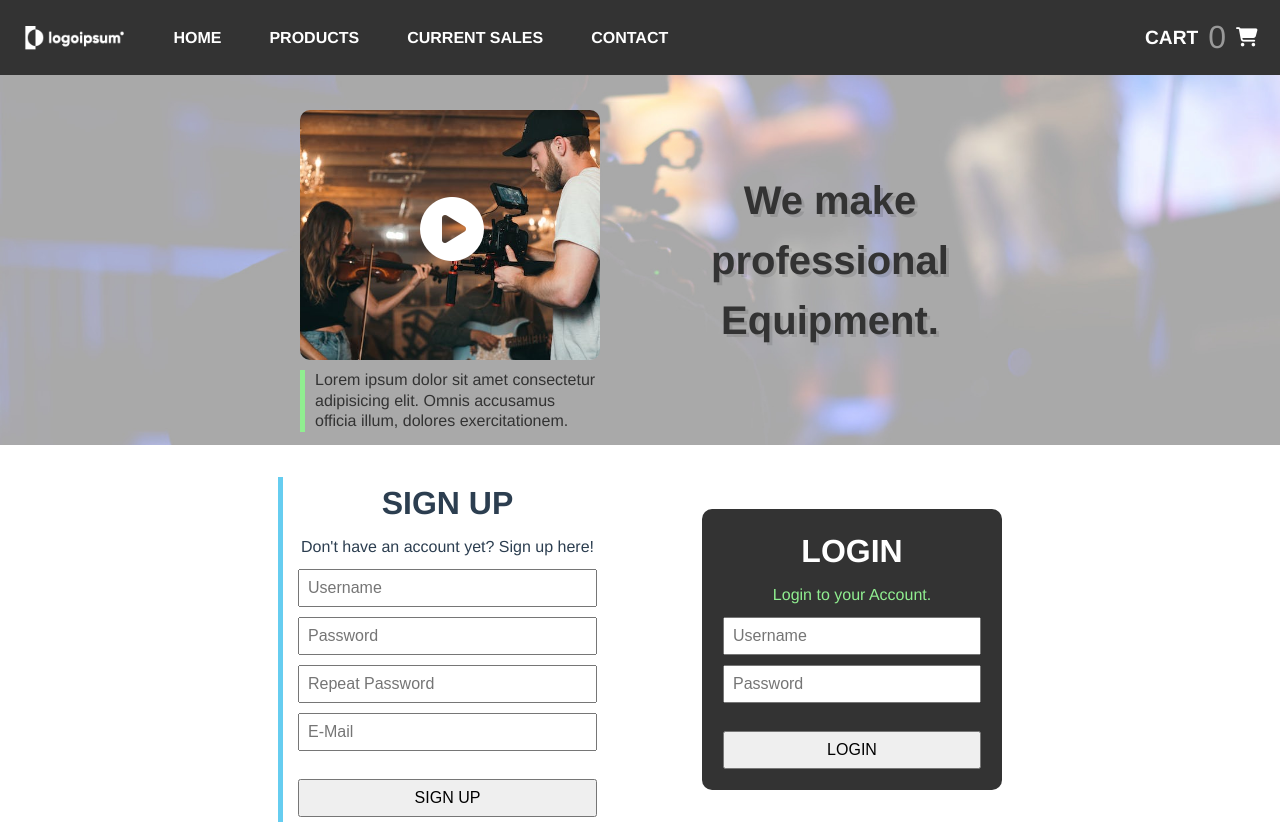
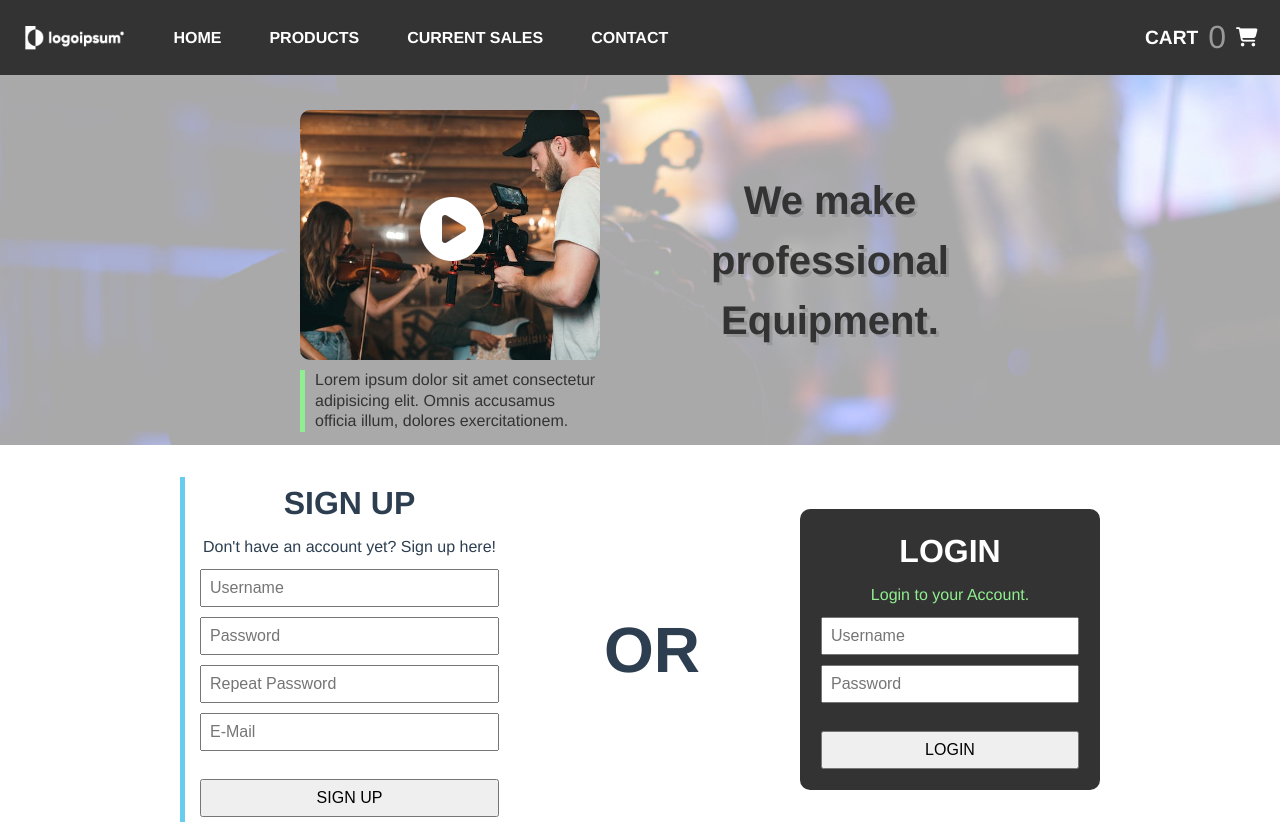
Before and after one commit to TapeMate/vue-php-store-prototype-frontend, a Vue app: page / in a window 1280 px wide. Built offline with nearby package versions, Linux system fonts and the light colour scheme; the HTML template or start-up script is replaced by a standard one.

Commit message:
added separator to home view.

```diff
--- a/public/css/main.css
+++ b/public/css/main.css
@@ -203,6 +203,11 @@
 .home-section-wrapper .section-container:nth-of-type(2) section .section-signup-container {
   border-left: 5px solid #66cdf0;
   padding-left: 10px;
+}
+.home-section-wrapper .section-container:nth-of-type(2) section .separator {
+  font-size: 4rem;
+  font-weight: 900;
+  padding-right: 100px;
 }
 
 .index-signup {
--- a/src/assets/scss/partials/_home-sections.scss
+++ b/src/assets/scss/partials/_home-sections.scss
@@ -99,6 +99,11 @@
         border-left: 5px solid $clr-accent-a;
         padding-left: 10px;
       }
+      .separator {
+        font-size: 4rem;
+        font-weight: 900;
+        padding-right: 100px;
+      }
     }
   }
 }
--- a/src/components/HomeSections.vue
+++ b/src/components/HomeSections.vue
@@ -18,10 +18,14 @@
         </div>
       </section>
     </div>
+
     <div class="section-container">
       <section>
         <div class="section-signup-container">
           <SignupForm />
+        </div>
+        <div class="separator">
+          <p>OR</p>
         </div>
         <div class="section-login-container">
           <LoginForm />
```
Also changed, not shown: 1 other file (tests, documents, lock files or other folders).
